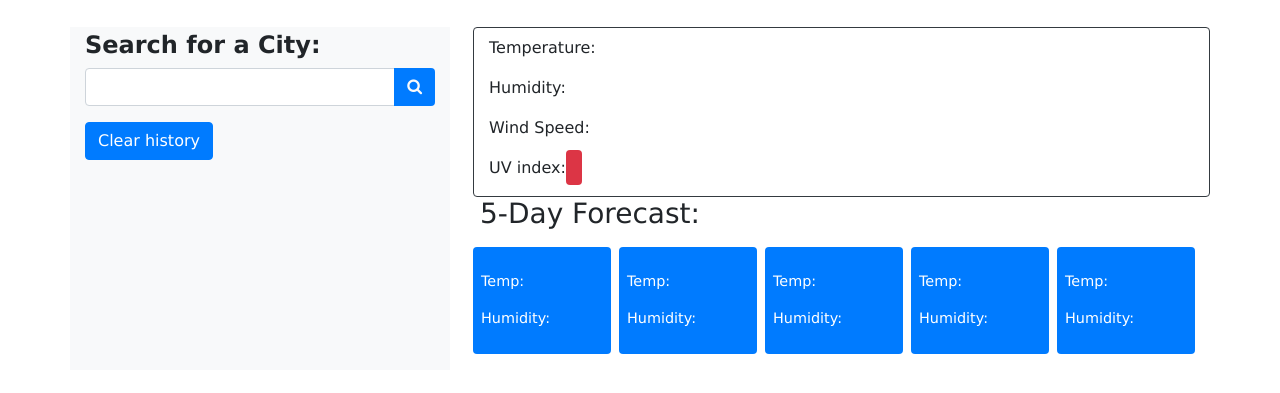
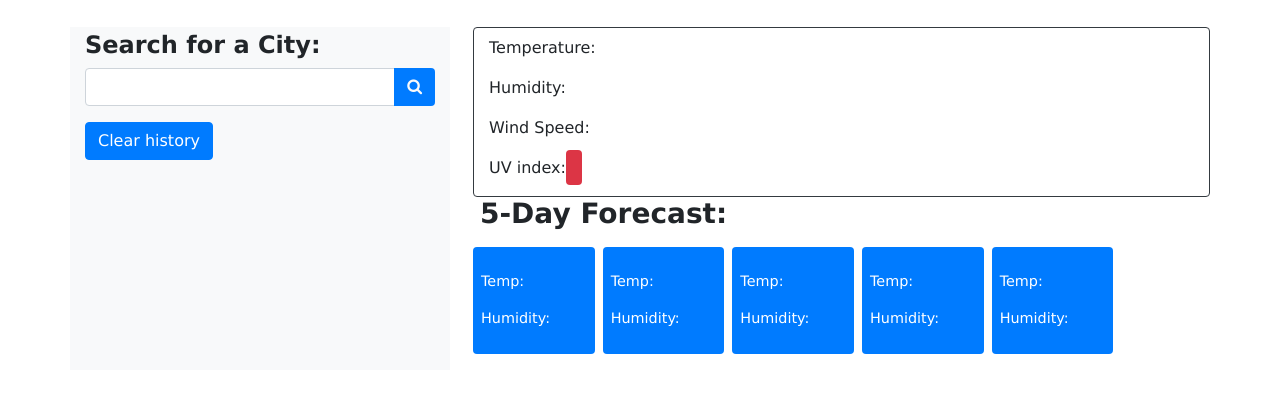
Before and after one commit to haymanotyealemu/Weather-Dashboard, a plain HTML site: page index.html in a window 1280 px wide. Shown: the part 85-478 px from the top of the page. Drawn offline with nearby package versions, Linux system fonts and the light colour scheme.

Commit message:
final commit for the code part

```diff
--- a/index.html
+++ b/index.html
@@ -38,7 +38,7 @@
             <div class="col-sm-8">
                 <div class="row ml-2 border border-dark rounded">
                     <div class="col-sm-12" id="current-weather">
-                        <h3 class="city-name mb-1 mt-2" id="current-city"></h3>
+                        <h3 class="city-name mb-1 mt-2 bolder" id="current-city"></h3>
                         <p>Temperature:<span class="current" id="temperature"></span></p>
                         <p>Humidity:<span class="current" id="humidity"></span></p>
                         <p>Wind Speed:<span class="current" id="wind-speed"></span></p>
@@ -49,31 +49,31 @@
                 <div class="col-sm-12" id ="future-weather">
                     <h3>5-Day Forecast:</h3>
                     <div class="row text-light">
-                        <div class="col bg-primary forecast text-white ml-2 mb-3 p-2 mt-2 rounded" >
+                        <div class="col-sm-2 bg-primary forecast text-white ml-2 mb-3 p-2 mt-2 rounded" >
                             <p id="fDate0"></p>
                             <p id="fImg0"></p>
                             <p>Temp:<span id="fTemp0"></span></p>
                             <p>Humidity:<span id="fHumidity0"></span></p>
                         </div>
-                        <div class="col bg-primary forecast text-white ml-2 mb-3 p-2 mt-2 rounded" >
+                        <div class="col-sm-2 bg-primary forecast text-white ml-2 mb-3 p-2 mt-2 rounded" >
                             <p id="fDate1"></p>
                             <p id="fImg1"></p>
                             <p>Temp:<span id="fTemp1"></span></p>
                             <p>Humidity:<span id="fHumidity1"></span></p>
                         </div>
-                        <div class="col bg-primary forecast text-white ml-2 mb-3 p-2 mt-2 rounded">
+                        <div class="col-sm-2 bg-primary forecast text-white ml-2 mb-3 p-2 mt-2 rounded">
                             <p id="fDate2"></p>
                             <p id="fImg2"></p>
                             <p>Temp:<span id="fTemp2"></span></p>
                             <p>Humidity:<span id="fHumidity2"></span></p>
                         </div>
-                        <div class="col bg-primary forecast text-white ml-2 mb-3 p-2 mt-2 rounded">
+                        <div class="col-sm-2 bg-primary forecast text-white ml-2 mb-3 p-2 mt-2 rounded">
                             <p id="fDate3"></p>
                             <p id="fImg3"></p>
                             <p>Temp:<span id="fTemp3"></span></p>
                             <p>Humidity:<span id="fHumidity3"></span></p>
                         </div>
-                        <div class="col bg-primary forecast text-white ml-2 mb-3 p-2 mt-2 rounded" >
+                        <div class="col-sm-2 bg-primary forecast text-white ml-2 mb-3 p-2 mt-2 rounded" >
                             <p id="fDate4"></p>
                             <p id="fImg4"></p>
                             <p>Temp:<span id="fTemp4"></span></p>
--- a/style.css
+++ b/style.css
@@ -10,10 +10,17 @@ body {
     font-family: Verdana, Geneva, Tahoma, sans-serif;
 
 }
+h3{
+    font-weight: bold;
+}
 .forecast{
-    width:40px;
+
     font-size: 0.9em;
 }
 span{
     font-size: 1em;
 }
+li:hover{
+    background-color: lightslategray;
+    text-decoration: underline;
+}
```
Also changed, not shown: script.js (+6 -3 lines).
